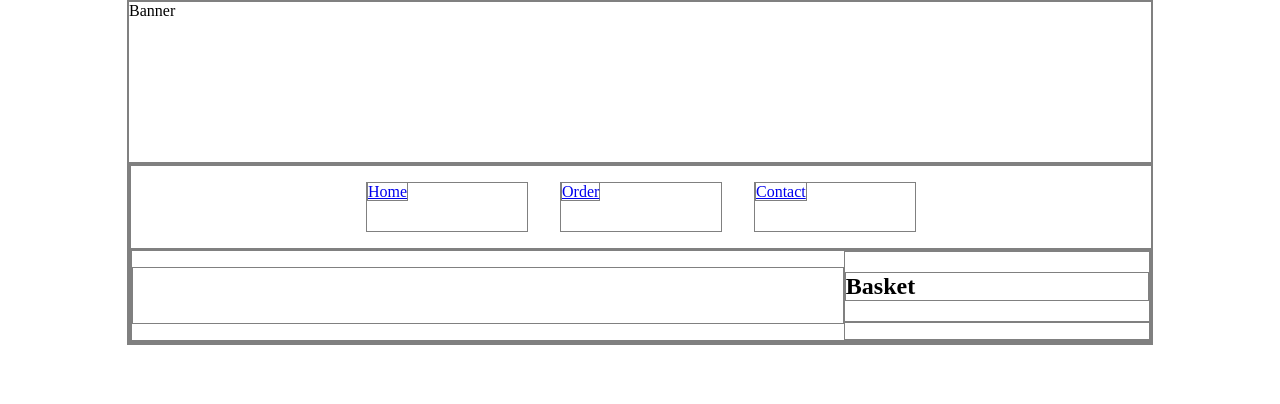
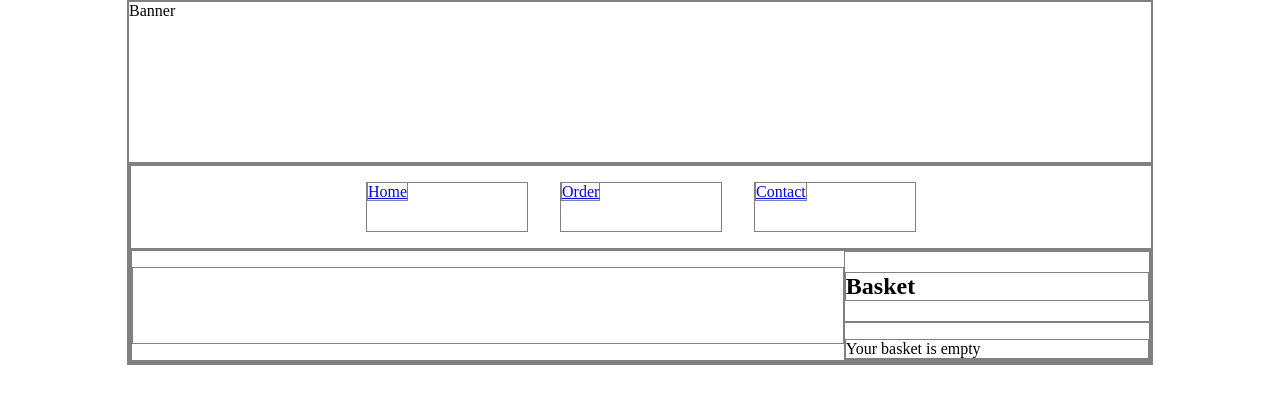
Before and after one commit to eliz-jum/angular-pizzeria, a website: page app/index.html at #!/main in a window 1280 px wide. Drawn offline with Linux system fonts and the light colour scheme; no server answers.

Commit message:
show message on empty basket

```diff
--- a/app/htmlTemplates/main.html
+++ b/app/htmlTemplates/main.html
@@ -33,5 +33,8 @@
         <div ng-show="basketView.length > 0">
             Total: {{total | currency}}
         </div>
+        <div ng-show="basketView.length == 0">
+            Your basket is empty
+        </div>
     </div>
 </div>
```
